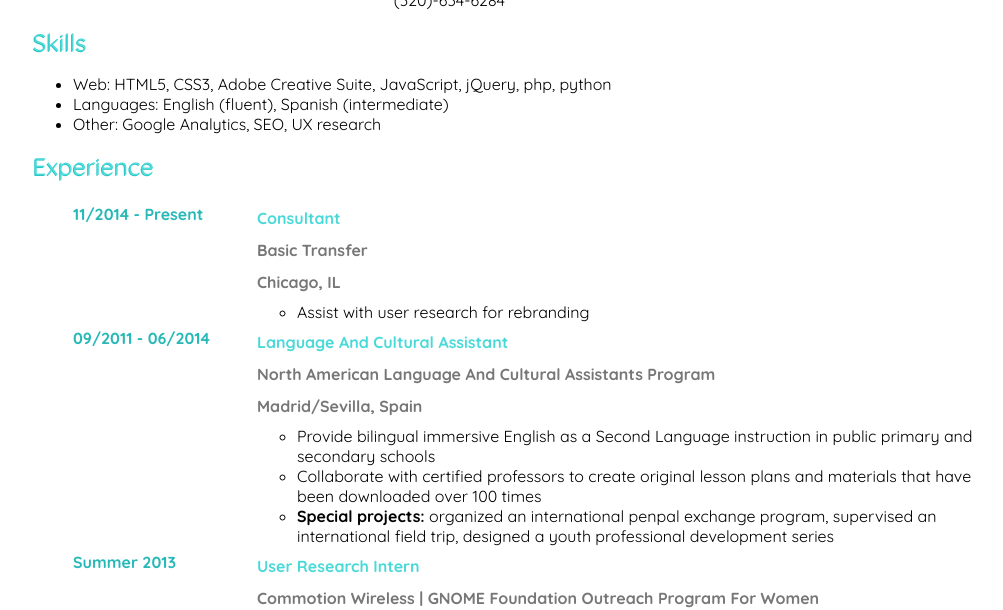
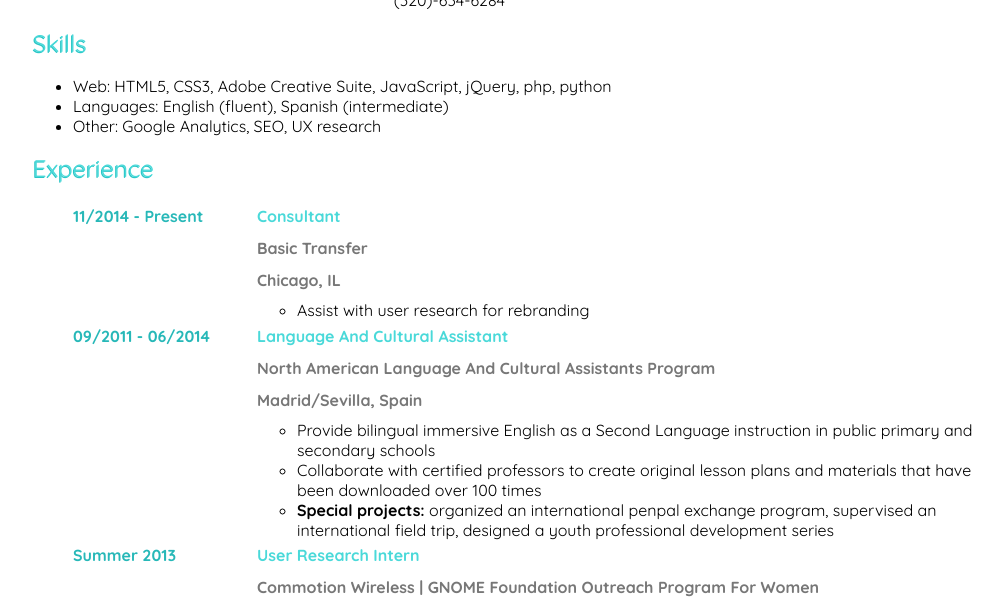
Before and after one commit to mgnrsb/mgnrsb.github.io, a website: page resume.html in a window 1280 px wide. Shown: the part 190-800 px from the top of the page, without its empty margins (127-1130 px from the left). Drawn offline with Linux system fonts and the light colour scheme.

Commit message:
fix spacing

```diff
--- a/scss/style.scss
+++ b/scss/style.scss
@@ -63,9 +63,9 @@ h2 {
 	color:$blue-medium;
 	font-size:1.5rem;
 	font-weight:400;
-	line-height:2rem;
+	line-height:1.5rem;
 	margin:0;
-	padding:0;
+	padding:.3rem 0;
 	text-shadow:-1px 1px 0 $blue-medium-shadow;
 	text-transform:capitalize;
 }
@@ -73,13 +73,13 @@ h2 a {}
 h2 a:hover {}
 
 h3 {
-	margin:0;
+	margin:.5rem 0;
 	padding:0;
 	font-size:1.2rem;
 	font-weight:400;
 	text-transform:capitalize;
 	color:$blue-medium;
-	line-height:2.2rem;
+	line-height:1.7rem;
 	text-shadow:-1px 1px 0 $blue-light-shadow;
 }
 h3 a {}
@@ -88,8 +88,8 @@ h3 a:hover {}
 h4 {
 	font-size:1rem;
 	text-transform:capitalize;
-	line-height:2rem;
-	margin:0;
+	line-height:1.5rem;
+	margin:.2rem 0;
 	padding:0;
 	color:$blue-dark;
 }
@@ -99,7 +99,7 @@ h4 a:hover {}
 h5 {
 	font-size:1rem;
 	text-transform:capitalize;
-	margin:.5rem 0;
+	margin:.2rem 0;
 	padding:0;
 	line-height:1.5rem;
 	color:$blue-medium;
```
Also changed, not shown: css/style.css.
